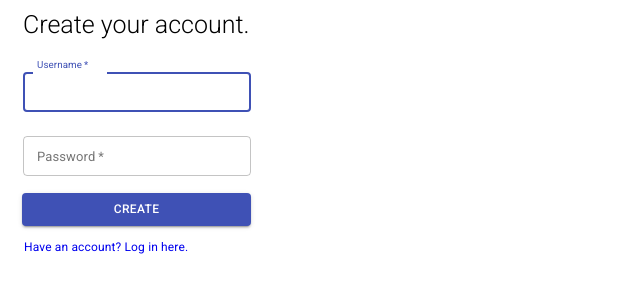
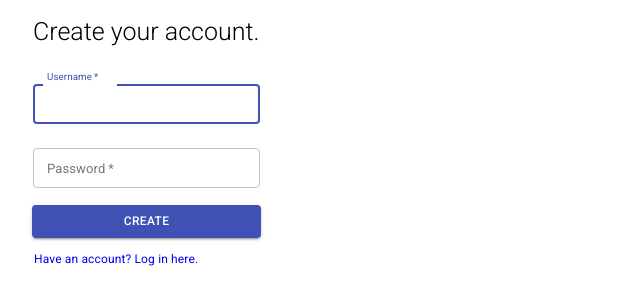
Before and after one commit to briantam23/sebra-chrome-extension, a React (Create React App) app in the folder client/: page / in a window 1280 px wide. Both pictures are taken after a click on the button "ACTIVATE TO PAY FOR CONTENT". Shown: the top 304 px of the page, without its empty margins (0-640 px from the left). Built offline with nearby package versions, Linux system fonts and the light colour scheme.

Commit message:
Finished editing Auth CSS

```diff
--- a/client/src/components/Auth.js
+++ b/client/src/components/Auth.js
@@ -16,13 +16,13 @@ const useStyles = makeStyles(theme => ({
   mainContainer: {
     display: 'flex',
     flexDirection: 'column',
-    marginRight: '14px',
-    width: '275px'
+    margin: '15px 10px',
+    width: '253px'
   },
   header: {
     fontWeight: '240',
     fontSize: '25px',
-    margin: '0px 0px 15px 15px'
+    margin: '0px 0px 20px 15px'
   },
   formContainer1: {
     backgroundColor: 'white'
@@ -32,7 +32,7 @@ const useStyles = makeStyles(theme => ({
     flexDirection: 'column'
   },
   formControl: {
-    width: '83%'
+    width: '227px'
   },
   textField: {
     marginLeft: '15px',
```
